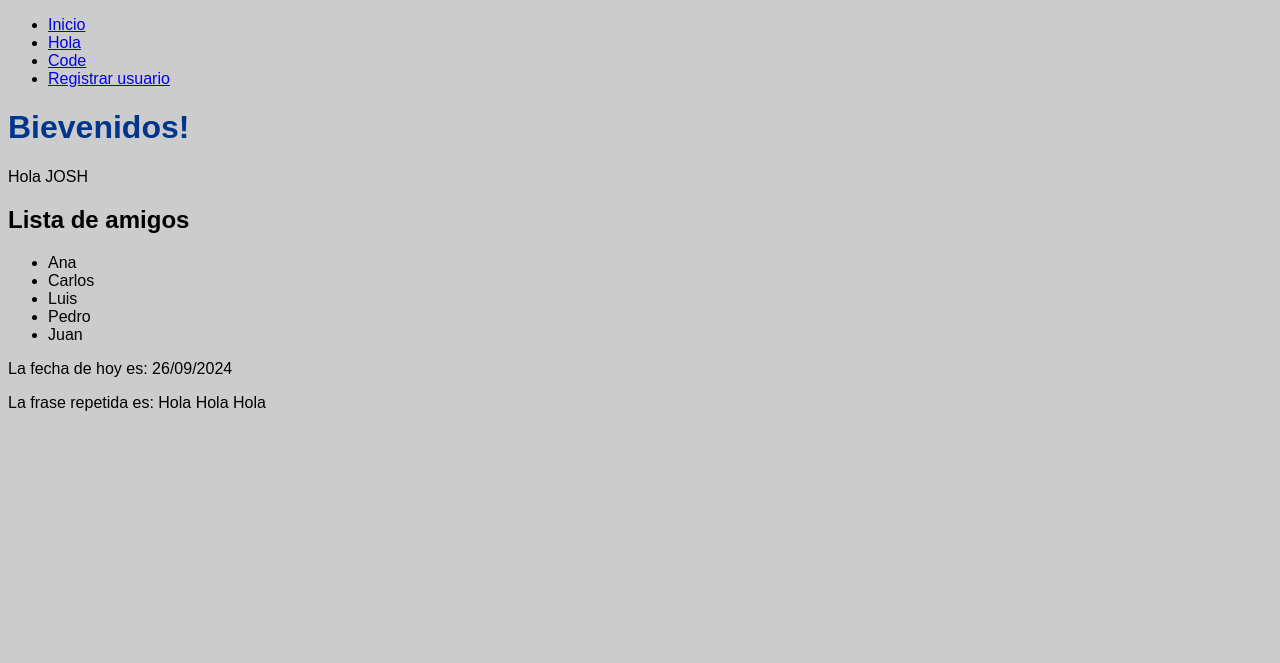
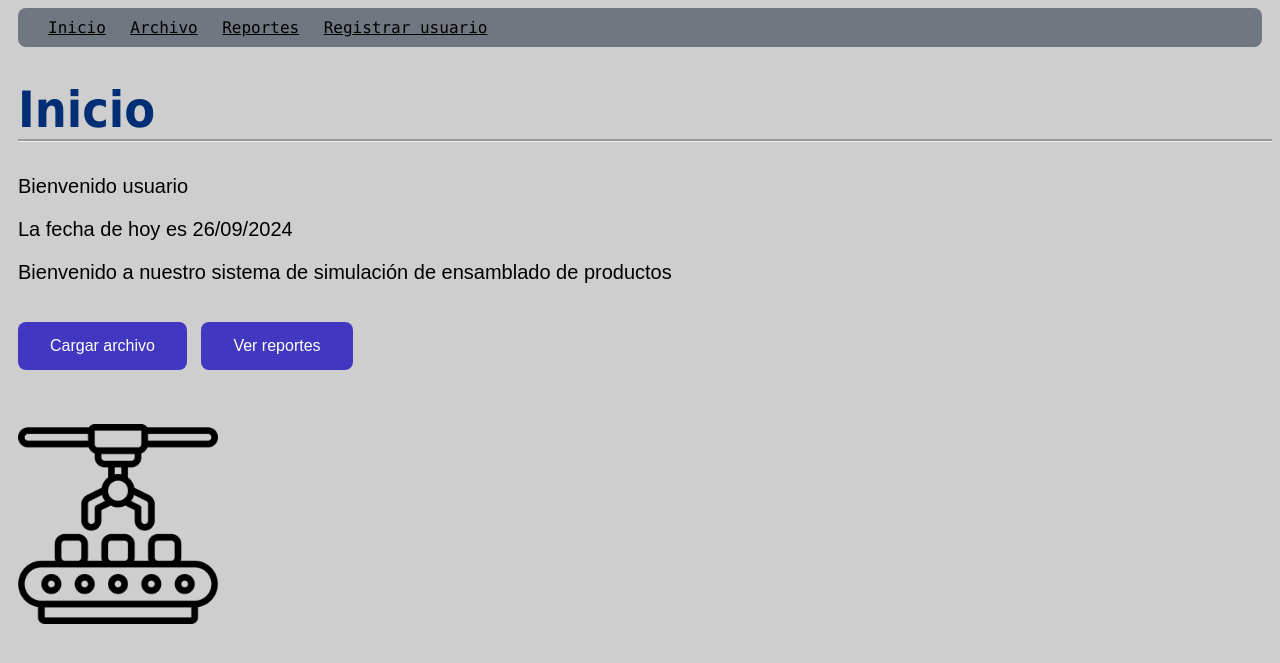
Before and after one commit to JoshdlC/IPC2_Proyecto2_202247844, a Flask app: page / in a window 1280 px wide. Shown: the top 663 px of the page. Run offline with Flask 3, Linux system fonts and the light colour scheme.

Commit message:
ListasEnlazadas

```diff
--- a/src/my-app/Hello.py
+++ b/src/my-app/Hello.py
@@ -1,10 +1,15 @@
 from flask import Flask, render_template, url_for, request
-
+import xml.etree.ElementTree as ET
+import os
+from listaEnlazada import ListaEnlazada
 
 app = Flask(__name__)
 app.config.from_mapping(
     SECRET_KEY = 'dev'
 )
+
+maquinas = ListaEnlazada()
+
 
 #* Filtros
 @app.add_template_filter
@@ -26,22 +31,18 @@ def index():
     print(url_for('index'))
     print(url_for('hello', name='Josue', age=21))
     print(url_for('code', code = 'print("Hello Worldsss")'))
-    friends = ['Juan', 'Pedro', 'Luis', 'Carlos', 'Ana']
-    name = 'Josh'
+    print(url_for('reportes'))
+
+    name = None
     date = datetime.now()
     return render_template(
         'index.html',
         name = name,
-        friends = friends,
         date =date,
     )
 
 
-#string
-#int
-#float
-#path
-#uuid
+
 @app.route('/hello')
 @app.route('/hello/<name>')
 @app.route('/hello/<name>/<int:age>')
@@ -93,3 +94,60 @@ def register():
     #         """
     #         return render_template('auth/register.html', form = form, error=error)
     return render_template('auth/register.html', form = form)
+
+@app.route('/reportes')
+def reportes():
+    return render_template('reportes.html')
+
+@app.route('/archivo', methods=['GET', 'POST'])
+def archivo():
+    global maquinas
+
+    if request.method == 'POST':
+        # Obtener los archivos cargados
+        files = request.files.getlist('file')
+
+        for file in files:
+            if file:
+                # Guardar el archivo en un lugar temporal
+                file_path = os.path.join('uploads', file.filename)
+                file.save(file_path)
+
+                # Parsear el archivo XML
+                arbol = ET.parse(file_path)
+                root = arbol.getroot()
+
+                for maquina in root.findall('Maquina'):
+                    nombre_maquina = maquina.find('NombreMaquina').text
+                    cantidad_lineas = int(maquina.find('CantidadLineasProduccion').text)
+                    cantidad_componentes = int(maquina.find('CantidadComponentes').text)
+                    tiempo_ensamblaje = int(maquina.find('TiempoEnsamblaje').text)
+
+                    # Verificar si la máquina ya existe
+                    maquina_existente = next((m for m in maquinas if m['nombre'] == nombre_maquina), None)
+
+                    if maquina_existente:
+                        # Actualizar la máquina existente
+                        maquina_existente['lineas'] += cantidad_lineas
+                        maquina_existente['componentes'] += cantidad_componentes
+                        maquina_existente['tiempo'] = max(maquina_existente['tiempo'], tiempo_ensamblaje)
+                    else:
+                        # Crear una nueva máquina
+                        nueva_maquina = {
+                            'nombre': nombre_maquina,
+                            'lineas': cantidad_lineas,
+                            'componentes': cantidad_componentes,
+                            'tiempo': tiempo_ensamblaje,
+                            'productos': []
+                        }
+                        maquinas.append(nueva_maquina)
+
+                    # Añadir productos
+                    for producto in maquina.find('ListadoProductos'):
+                        nombre_producto = producto.find('nombre').text
+                        elaboracion = producto.find('elaboracion').text.strip()
+                        nueva_maquina['productos'].append({'nombre': nombre_producto, 'elaboracion': elaboracion})
+
+
+
+    return render_template('archivo.html', maquinas = maquinas)
--- a/src/my-app/static/css/style.css
+++ b/src/my-app/static/css/style.css
@@ -1,8 +1,68 @@
 body{
-    font-family: sans-serif;
-    background-color: #ccc;
+    font-family: "Source Sans Pro", "Arial", sans-serif;
+    background-color: #cecece;
+
 }
 
 h1{
-    color:#00368d;
+    color:#022e75;
+    text-align: left;
+    margin-left: 10px;
+    font-family: Tahoma, Verdana, sans-serif;
+    font-weight: 750;
+    font-size: 50px;
+    border-bottom-style: groove ;
 }
+
+p{
+    color: #000;
+    font-size: 20px;
+    margin-left: 10px;
+}
+
+a{
+    font-weight: 700px;
+    margin-left: 20px;
+    font-family: "Lucida Console", "Courier New", monospace;
+    color: #000;
+}
+
+button {
+    background-color: #4237c0;
+    border: none;
+    border-radius: 8px;
+    color: white;
+    padding: 15px 32px;
+    text-align: center;
+    text-decoration: none;
+    display: inline-block;
+    font-size: 16px;
+    margin-left: 10px;
+}
+
+button:hover{
+    background-color: #1e1196;
+    border: none;
+    border-radius: 8px;
+    color: white;
+    padding: 15px 32px;
+    text-align: center;
+    text-decoration: none;
+    display: inline-block;
+    font-size: 16px;
+    box-shadow: 0 12px 16px 0 rgba(0,0,0,0.24), 0 17px 50px 0 rgba(0,0,0,0.19);
+}
+
+nav{
+    background-color: #717781;
+    padding: 10px;
+    margin-left: 10px;
+    margin-right: 10px;
+    border-radius: 8px;
+}
+
+img{
+    margin-left: 10px;
+    margin-right: 10px;
+    border-radius: 8px;
+}
--- a/src/my-app/templates/base.html
+++ b/src/my-app/templates/base.html
@@ -6,12 +6,12 @@
   </head>
   <body>
     <nav>
-        <ul>
-            <li><a href="{{ url_for('index')}}">Inicio</a></li>
-            <li><a href="{{ url_for('hello')}}">Hola</a></li>
-            <li><a href="{{ url_for('code', code = 'print(code)')}}">Code</a></li>
-            <li><a href="{{ url_for('register')}} ">Registrar usuario</a></li>
-        </ul>
+
+          <a href="{{ url_for('index')}}">Inicio</a>
+          <a href="{{ url_for('archivo')}}">Archivo</a>
+          <a href="{{ url_for('reportes')}}">Reportes</a>
+          <a href="{{ url_for('register')}} ">Registrar usuario</a>
+
     </nav>
     {% block content%}
 
--- a/src/my-app/templates/index.html
+++ b/src/my-app/templates/index.html
@@ -2,21 +2,33 @@
 {% block title %} Página de inicio {% endblock %}
 
 {% block content %}
-    <h1>Bievenidos!</h1>
+    <h1>Inicio</h1>
+    <div>
         {% if name %}
       <p>Hola {{ name | upper }}</p>
       {% else %}
-    <p>Hola desconocido</p>
+      <p>Bienvenido usuario</p>
       {% endif %}
-
-    <h2>Lista de amigos</h2>
+      <!-- <h2>Lista de amigos</h2>
       <ul>
         {% for friend in friends | reverse %}
           <li>{{ friend }}</li>
         {% endfor %}
-    </ul>
+      </ul> -->
 
-    <p> La fecha de hoy es: {{date | today}}</p>
-    <p>La frase repetida es: {{repeat("Hola ", 3) }}</p>
+      <p> La fecha de hoy es {{date | today}}</p>
+      <!-- <p>La frase repetida es: {{repeat("Hola ", 3) }}</p> -->
+
+      <p> Bienvenido a nuestro sistema de simulación de ensamblado de productos</p>
+      <br>
+
+      <button onclick="window.location.href='/archivo'">Cargar archivo</button>
+      <button onclick="window.location.href='/reportes'">Ver reportes</button>
+    </div>
+
+    <br><br><br>
+    <img src="/static/img/maquinaEnsambladora.png" alt="Máquina ensambladora" width="200" height="200">
+
+
 
 {% endblock %}
```
Also changed, not shown: src/my-app/listaEnlazada.py (added, +40 -0 lines), src/my-app/templates/archivo.html (added, +36 -0 lines), src/my-app/templates/reportes.html (added, +7 -0 lines), src/my-app/static/img/maquinaEnsambladora.png (added). Lines whose indentation alone changed are shown as unchanged.
